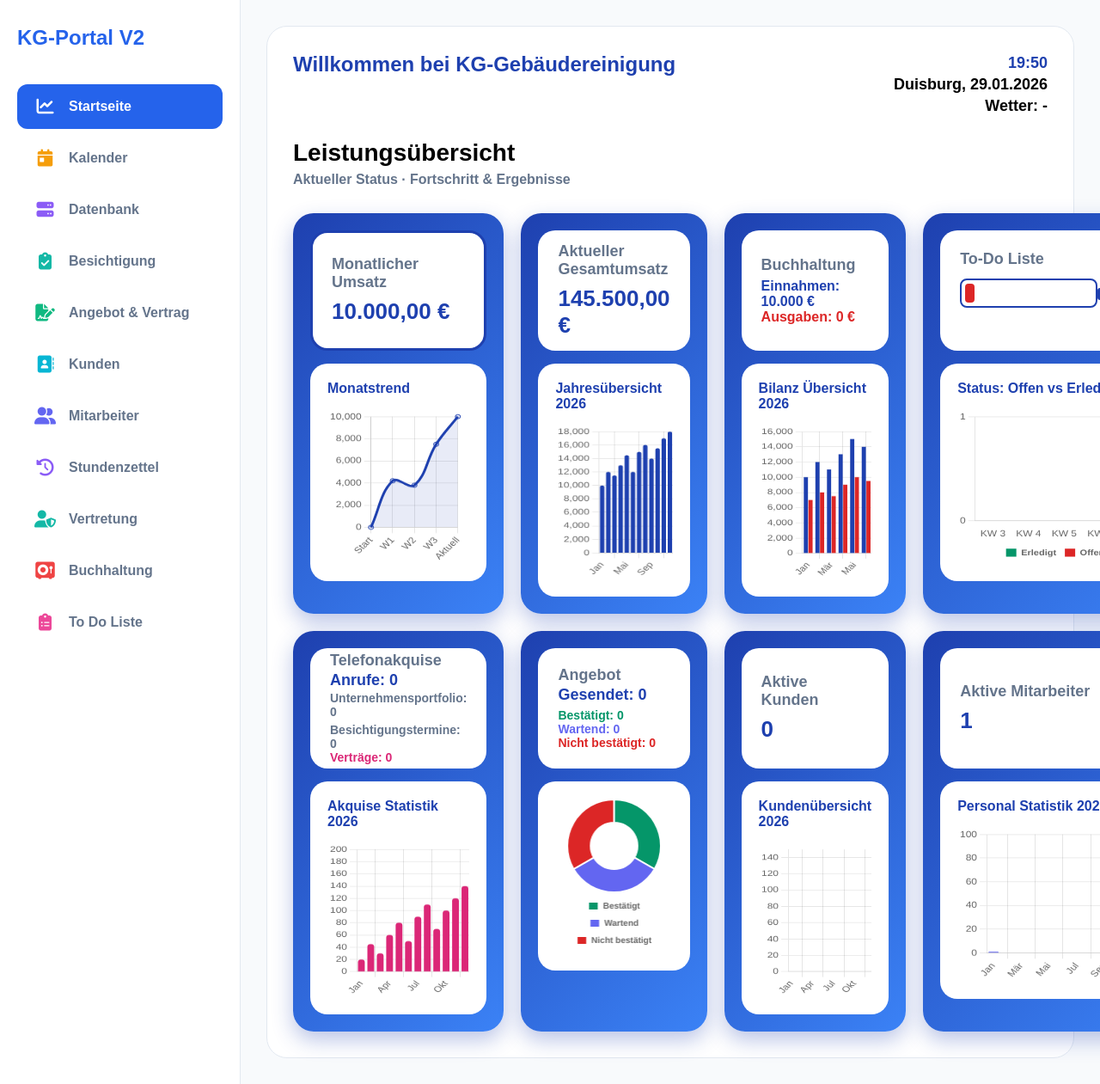
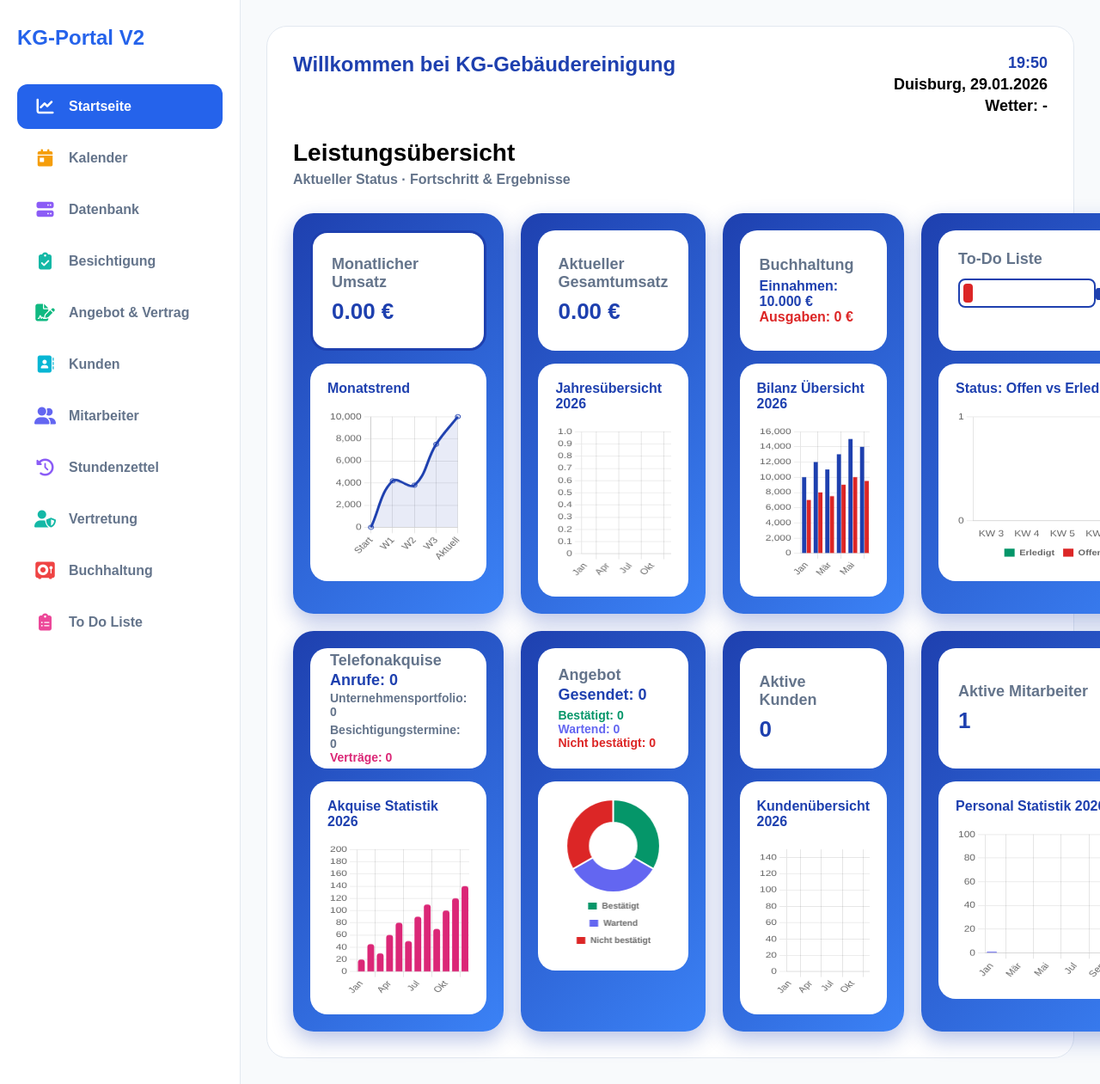
Before and after one commit to kg-portal/kg-portal, a Flask app: page / in a window 1280 px wide. Shown: the whole page at 86% size. Run offline with Flask 3, Linux system fonts and the light colour scheme; the visitor is signed in with stand-in values (Sample User, id 1); data comes from the database, SQL or seed files in the repository; data that the repository does not hold is empty.

Commit message:
Update index.html

```diff
--- a/templates/index.html
+++ b/templates/index.html
@@ -208,12 +208,12 @@
 
 <div class="dashboard-grid">
     <div class="module-container">
-        <div class="kpi-card blue-active" onclick="setActive(this)"><div class="card-label">Monatlicher Umsatz</div><div class="card-value">10.000,00 €</div></div>
+        <div class="kpi-card blue-active" onclick="setActive(this)"><div class="card-label">Monatlicher Umsatz</div><div class="card-value">{{ "{:,.2f}".format(monatlicher_umsatz) }} €</div></div>
         <div class="chart-box"><div class="chart-title">Monatstrend</div><canvas id="monthlyTrendChart"></canvas></div>
     </div>
 
     <div class="module-container">
-        <div class="kpi-card" onclick="setActive(this)"><div class="card-label">Aktueller Gesamtumsatz</div><div class="card-value">145.500,00 €</div></div>
+        <div class="kpi-card" onclick="setActive(this)"><div class="card-label">Aktueller Gesamtumsatz</div><div class="card-value">{{ "{:,.2f}".format(jahres_umsatz) }} €</div></div>
         <div class="chart-box"><div class="chart-title">Jahresübersicht 2026</div><canvas id="yearlyOverviewChart"></canvas></div>
     </div>
 
@@ -312,7 +312,7 @@
 
     // GRAFİKLER (Verilere dokunulmadı)
     new Chart(document.getElementById('monthlyTrendChart'), { type: 'line', data: { labels: ['Start', 'W1', 'W2', 'W3', 'Aktuell'], datasets: [{ data: [0, 4200, 3800, 7500, 10000], borderColor: '#1e40af', backgroundColor: 'rgba(30, 64, 175, 0.1)', fill: true, tension: 0.4 }] }, options: { responsive: true, maintainAspectRatio: false, plugins: { legend: { display: false } } } });
-    new Chart(document.getElementById('yearlyOverviewChart'), { type: 'bar', data: { labels: ['Jan', 'Feb', 'Mär', 'Apr', 'Mai', 'Jun', 'Jul', 'Aug', 'Sep', 'Okt', 'Nov', 'Dez'], datasets: [{ data: [10000, 12000, 11500, 13000, 14500, 12000, 15000, 16000, 14000, 15500, 17000, 18000], backgroundColor: '#1e40af', borderRadius: 5 }] }, options: { responsive: true, maintainAspectRatio: false, plugins: { legend: { display: false } } } });
+new Chart(document.getElementById('yearlyOverviewChart'), { type: 'bar', data: { labels: ['Jan', 'Feb', 'Mär', 'Apr', 'Mai', 'Jun', 'Jul', 'Aug', 'Sep', 'Okt', 'Nov', 'Dez'], datasets: [{ data: {{ jahres_grafik_verisi | tojson }}, backgroundColor: '#1e40af', borderRadius: 5 }] }, options: { responsive: true, maintainAspectRatio: false, plugins: { legend: { display: false } } } });
 new Chart(document.getElementById('chart3'), { type: 'bar', data: { labels: ['Jan', 'Feb', 'Mär', 'Apr', 'Mai', 'Jun', 'Jul', 'Aug', 'Sep', 'Okt', 'Nov', 'Dez'], datasets: [{ data: {{ kunden_grafik_verisi | tojson }}, backgroundColor: '#059669', borderRadius: 5 }] }, options: { responsive: true, maintainAspectRatio: false, plugins: { legend: { display: false } }, scales: { y: { min: 0, max: 150, ticks: { stepSize: 10 } } } } });
 new Chart(document.getElementById('chart4'), { type: 'bar', data: { labels: ['Jan', 'Feb', 'Mär', 'Apr', 'Mai', 'Jun', 'Jul', 'Aug', 'Sep', 'Okt', 'Nov', 'Dez'], datasets: [{ data: {{ personel_grafik_verisi | tojson }}, backgroundColor: '#6366f1', borderRadius: 5 }] }, options: { responsive: true, maintainAspectRatio: false, plugins: { legend: { display: false } }, scales: { y: { min: 0, max: 100, ticks: { stepSize: 10 } } } } });
     new Chart(document.getElementById('chart5'), { type: 'doughnut', data: { labels: ['Bestätigt', 'Wartend', 'Nicht bestätigt'], datasets: [{ data: [1, 1, 1], backgroundColor: ['#059669', '#6366f1', '#dc2626'], cutout: '50%' }] }, options: { responsive: true, maintainAspectRatio: false, plugins: { legend: { position: 'bottom', labels: { boxWidth: 12, font: { size: 10, weight: 'bold' } } } } } });
```
